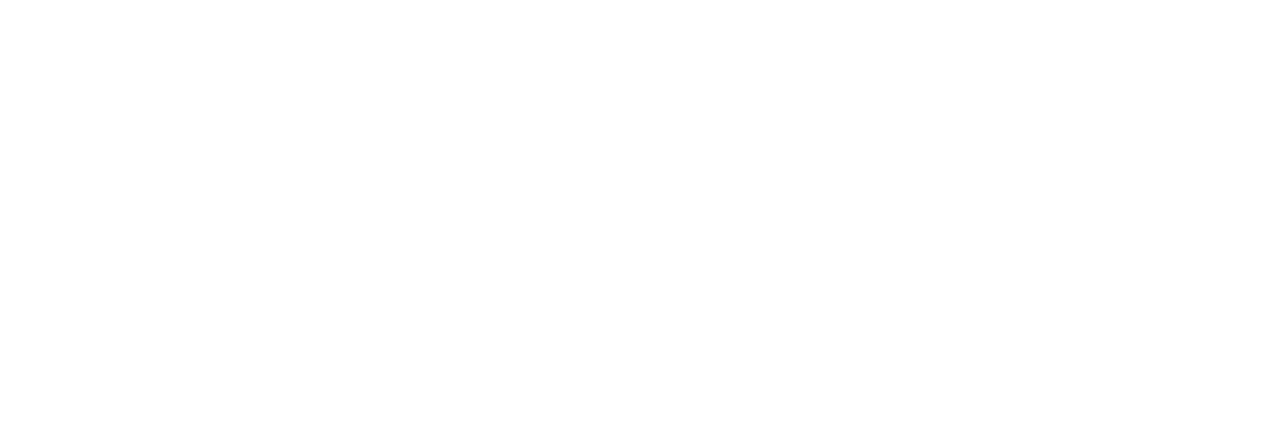
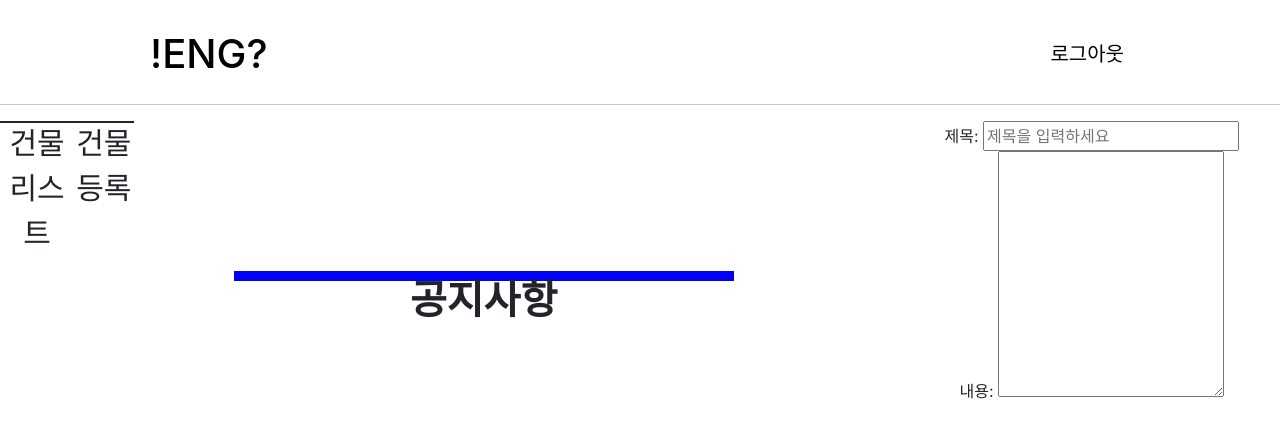
Before and after one commit to 2022OSS-Dev-Competition-ENG-Project/ENG_Web, a React (Create React App) app: page /notice/write in a window 1280 px wide. Before the commit this address had no page. Shown: the top 438 px of the page. Built offline with nearby package versions, Linux system fonts and the light colour scheme.

Commit message:
[ADD]레이아웃파일생성

```diff
--- a/src/App.css
+++ b/src/App.css
@@ -14,7 +14,7 @@
 }
 
 .App-header {
-  background-color: #282c34;
+  background-color: #28342c;
   min-height: 100vh;
   display: flex;
   flex-direction: column;
@@ -22,6 +22,7 @@
   justify-content: center;
   font-size: calc(10px + 2vmin);
   color: white;
+
 }
 
 .App-link {
--- a/src/App.js
+++ b/src/App.js
@@ -4,7 +4,9 @@
 import MainLog from './Pages/MainLog';
 import SignUp from './Pages/SignUp';
 import Main from './Pages/Main';
-import List from './Pages/BuildingList';
+import BuildingList from './Pages/BuildingList';
+import NoticeWrite from './Pages/NoticeWrite';
+import Layout from './Components/Layout';
 
 function App() {
   return (
@@ -13,7 +15,9 @@
         <Route path='/' element={ <MainLog/>} exact />
         <Route path="/signup" element={<SignUp />}> </Route>
         <Route path="/main" element={<Main />}> </Route>
-        <Route path="/notice" element={<List />}> </Route>
+        <Route path="/BuildingList" element={<BuildingList />}> </Route>
+        <Route path="/notice/write" element={<NoticeWrite />}> </Route>
+        <Route path="/layout" element={<Layout />}> </Route>
       </Routes>
 
     </div>
--- a/src/Components/Footer.js
+++ b/src/Components/Footer.js
@@ -3,8 +3,8 @@
 
 function Footer() {
   let Footer = styled.div`
-  background-color: white;
-  margin:700px
+  background-color: pink;
+  height:  100px
 `
   return(
     <Footer>Footer</Footer>
--- a/src/Components/Header.js
+++ b/src/Components/Header.js
@@ -14,14 +14,14 @@
         color: black;
         font-size: 40px;
         background-color: white;
-        margin: 30px 0px 10px 90px;
+        margin: 30px 0px 10px 150px;
         `
 
       let User = styled.button`
         color: black;
         float: right;
         font-size: 20px;
-        margin: 30px 90px 10px 0px;
+        margin: 30px 150px 10px 0px;
         background-color: white;
         border-style: none;
         font-weight: 100;
--- /dev/null
+++ b/src/Components/Layout.js
@@ -0,0 +1,61 @@
+import React from "react";
+import styled from 'styled-components';
+import Header from "./Header";
+import Footer from "./Footer";
+import Navigation from "./Navigation";
+
+function Layout() {
+
+  let Body = styled.div`
+  display: flex;
+  justify-content: center;
+  margin: 150px 0 0 0;
+  background-color: white;
+`
+  let Box1 = styled.div`
+    width: 300px;
+    height: auto;
+    background-color:black;
+    margin: 0 10px;
+  `
+
+  let Box2 = styled.div`
+    width: 1300px;
+    height: 70vh;
+    background-color:rgba(255, 255, 255, 0);
+    margin: 0 10px;
+    display: flex;
+    flex-direction: column;
+`
+  let Title_box= styled.div`
+    widith: auto;
+    height: auto;
+    display: flex;
+    justify-content: flex-start;
+    background-color: purple;
+    font-size: 50px;
+    padding:0;
+    margin:0 0 0 20px;
+  `
+  let Content_box=styled.div`
+    widith: auto;
+    height: 300px;
+    background-color: #43cc6c;
+    font-size: 50px;
+    display:flex;
+    align-items: center;
+    justify-content: center;
+  `
+  return(
+    <>
+      <Header/>
+      <Body>
+        <Box1><Navigation/></Box1>
+        <Box2><Title_box>공지사항</Title_box><hr></hr><Content_box>Content</Content_box></Box2>
+      </Body>
+      <Footer/>
+    </>
+  );
+}
+
+export default Layout;
--- a/src/Components/Navigation.js
+++ b/src/Components/Navigation.js
@@ -4,25 +4,22 @@
 function Navigation() {
 
   let Menu = styled.div`
-  display: flex;
-  justify-content: center;
-  align-items: center;
-  background-color: White;
-  width: 250px;
-  height: 80vh;
-  margin-left: 50px;
-  float: left;
+
 `
-let Menu_button = styled.ul`
+let Menu_ul = styled.ul`
   background-color:white;
   font-size: 30px;
   margin:0;
   padding:0;
+  border-bottom: 2px solid;
 `
   return(
-    <Menu>
-      <Menu_button>Navigation</Menu_button>
-    </Menu>
+    <>
+      <Menu_ul>건물리스트</Menu_ul>
+      <Menu_ul>건물등록</Menu_ul>
+    </>
+
+
 
   );
 }
--- a/src/Components/Write.js
+++ b/src/Components/Write.js
@@ -0,0 +1,24 @@
+import React from 'react';
+import styled from 'styled-components';
+
+function Write() {
+  let Wirte_box = styled.div`
+  width: 700px;
+  height: auto;
+  background-color: white;
+`
+ let Textarea = styled.textarea`
+
+ `
+  return(
+    <Wirte_box>
+      <div>
+        <span name="title" rules={[{required: true, message: '제목을 입력하세요'}]}>제목: </span><input placeholder='제목을 입력하세요'></input>
+      </div>
+      <div>
+        <span>내용: </span><Textarea rows ={10}></Textarea>
+      </div></Wirte_box>
+  );
+}
+
+export default Write;
--- a/src/Pages/BuildingList.js
+++ b/src/Pages/BuildingList.js
@@ -80,8 +80,8 @@
       <Body>
         <Navigation>
         </Navigation>
-        <Title_box>공지사항</Title_box>
-        <BTable headersName={['글번호', '제목', '등록일', '작성자']}>
+        <Title_box>시설리스트</Title_box>
+        <BTable headersName={['No', '시설명',  '관리자']}>
            {item}
         </BTable>
 
--- /dev/null
+++ b/src/Pages/NoticeWrite.js
@@ -0,0 +1,43 @@
+import Write from "../Components/Write";
+import Header from "../Components/Header";
+import React from "react";
+import styled from "styled-components";
+import Navigation from "../Components/Navigation";
+
+function NoticeWrite() {
+    let Body = styled.div`
+    margin:0;
+    padding:0;
+    width: 100%;
+    height: 0vh;
+    background-color: pink;
+    display: flex;
+  `
+
+  let Title_box = styled.h1`
+    margin: 150px 170px 0 0;
+    font-size: 40px;
+    font-weight: 900;
+    width: 70vw;
+    margin-left: 100px;
+    padding: 5px 20px;
+    background-color: blue;
+`
+let Title = styled.div`
+  float: left;
+
+`
+  return(
+    <>
+      <Header/>
+      <Body>
+        <Navigation/>
+        <Title_box>공지사항</Title_box>
+        <Write/>
+      </Body>
+
+    </>
+  )
+}
+
+export default NoticeWrite;
```
